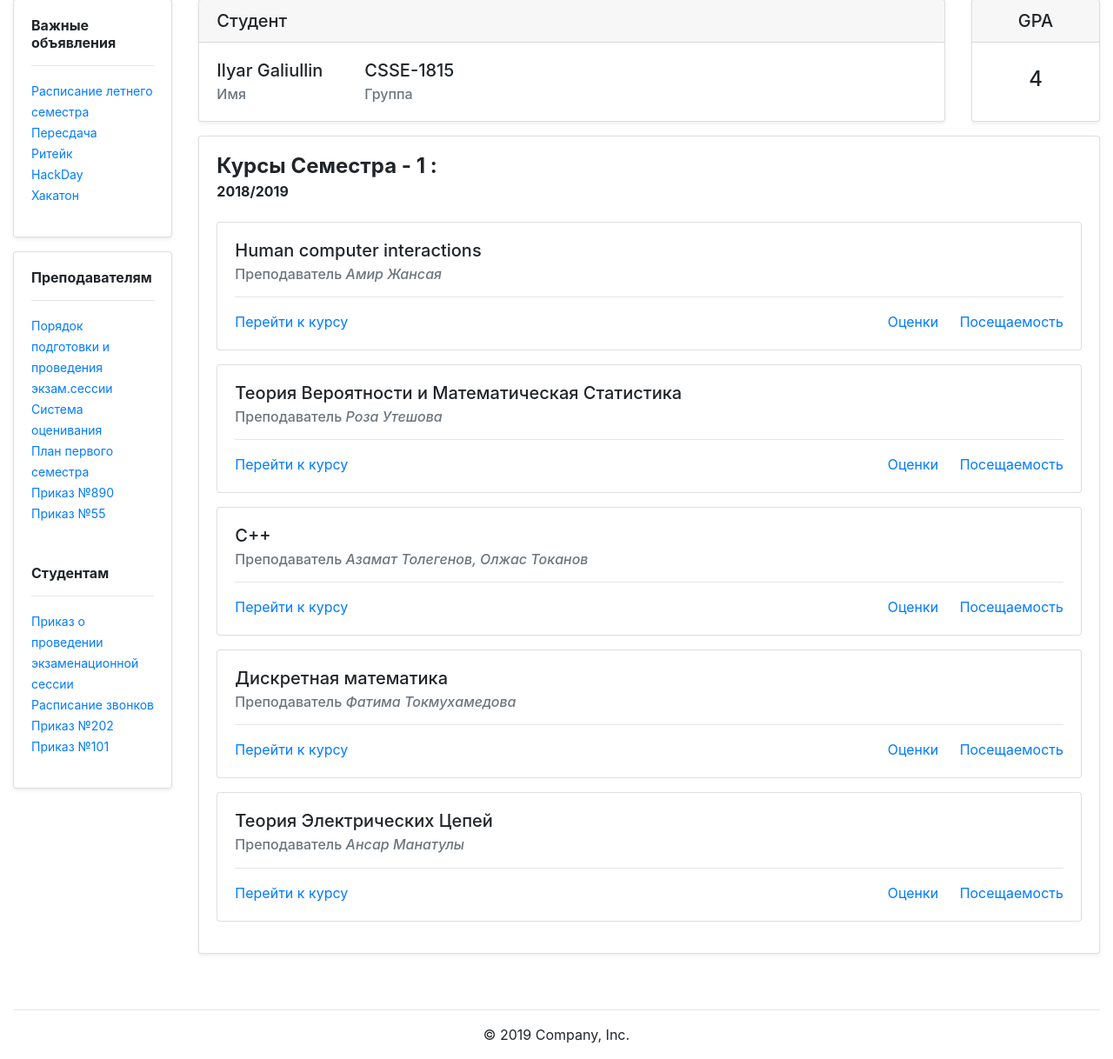
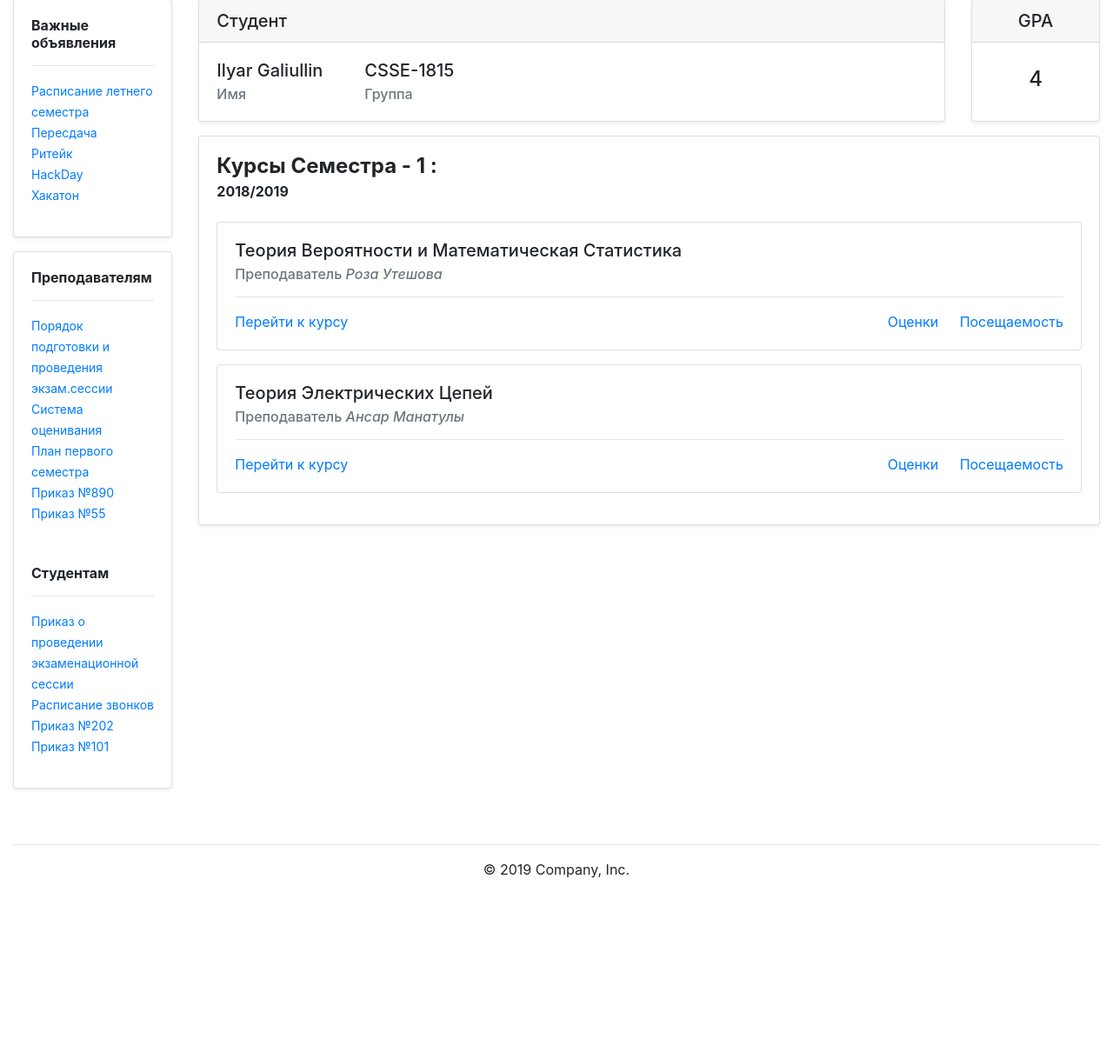
Before and after one commit to chuk-2/Project_DL, a Django app: page /courses/ in a window 1280 px wide. Shown: the part 82-1300 px from the top of the page at 87% size. After the commit the page ends 1092 px from the top, so only its background shows below. Run offline with Django 3.2, Linux system fonts and the light colour scheme; a user stored in the database is signed in; data comes from the database, SQL or seed files in the repository; both versions use the stored data as it was after the commit; some libraries are stand-ins or nearby versions.

Commit message:
SO CLOSE

```diff
--- a/DL_app/admin.py
+++ b/DL_app/admin.py
@@ -1,6 +1,6 @@
 from django.contrib import admin
 
-from .models import News, Course, TeacherCourses, SimpleUser, Group, GroupCourse
+from .models import News, Course,  SimpleUser, Group, GroupCourse, TeacherCourses
 
 
 # Register your models here.
--- a/DL_app/models.py
+++ b/DL_app/models.py
@@ -45,6 +45,36 @@ class TeacherCourses(models.Model):
     course_id = models.TextField()
 
 
+class Tasks(models.Model):
+    course_id = models.TextField()
+    task_name = models.TextField()
+    task_description = models.TextField()
+    task_files = models.FileField(upload_to='uploads/')
+    task_deadline = models.DateField()
+
+
+class UserTask(models.Model):
+    student_id = models.TextField()
+    task_id = models.TextField()
+    score = models.FloatField()
+    files = models.FileField()
+    time = models.DateField()
+
+
+class Schedule(models.Model):
+    schedule_id = models.TextField()
+    schedule_date = models.DateField()
+    course_id = models.TextField()
+    type = models.TextField()
+
+
+class UserSchedule(models.Model):
+    student_id = models.TextField()
+    schedule_id = models.TextField()
+    is_was = models.BooleanField()
+
+
+
 class News(models.Model):
     news_id = models.CharField(max_length=9999)
     news_author = models.TextField()
--- a/DL_app/templates/DL_app/courses.html
+++ b/DL_app/templates/DL_app/courses.html
@@ -77,9 +77,10 @@
         <div class="card-body">
             <h4 class="card-title font-weight-bold mb-md-3">Мои курсы :</h4>
 
+            {% for course in all_course %}
             <div class="card w-100 mb-md-3">
                 <div class="card-body">
-                    <h5 class="card-title">Теория Вероятности и Математическая Статистика</h5>
+                    <h5 class="card-title">{{course.course_name}}</h5>
                     <h6 class="card-subtitle text-muted">Весенний семестр 2019</h6>
                     <hr>
                     <div class="float-left mt-md-1">
@@ -91,62 +92,7 @@
                     </div>
                 </div>
             </div>
-            <div class="card w-100 mb-md-3">
-                <div class="card-body">
-                    <h5 class="card-title">Дискретная Математика</h5>
-                    <h6 class="card-subtitle text-muted">Весенний семестр 2019</h6>
-                    <hr>
-                    <div class="float-left">
-                        <a href="#" class="card-link">Перейти к курсу</a>
-                    </div>
-                    <div class="float-right">
-                        <button type="button" class="btn btn-sm rounded-0 btn-outline-primary" data-toggle="modal" data-target="#score" data-whatever="@mdo">Оценки</button>
-                        <button type="button" class="btn btn-sm rounded-0 btn-outline-primary" data-toggle="modal" data-target="#attendance" data-whatever="@mdo">Посещаемость</button>
-                    </div>
-                </div>
-            </div>
-            <div class="card w-100 mb-md-3">
-                <div class="card-body">
-                    <h5 class="card-title">C#</h5>
-                    <h6 class="card-subtitle text-muted">Осенний семестр 2018</h6>
-                    <hr>
-                    <div class="float-left">
-                        <a href="#" class="card-link">Перейти к курсу</a>
-                    </div>
-                    <div class="float-right">
-                        <button type="button" class="btn btn-sm rounded-0 btn-outline-primary" data-toggle="modal" data-target="#score" data-whatever="@mdo">Оценки</button>
-                        <button type="button" class="btn btn-sm rounded-0 btn-outline-primary" data-toggle="modal" data-target="#attendance" data-whatever="@mdo">Посещаемость</button>
-                    </div>
-                </div>
-            </div>
-            <div class="card w-100 mb-md-3">
-                <div class="card-body">
-                    <h5 class="card-title">Java</h5>
-                    <h6 class="card-subtitle text-muted">Осенний семестр 2018</h6>
-                    <hr>
-                    <div class="float-left">
-                        <a href="#" class="card-link">Перейти к курсу</a>
-                    </div>
-                    <div class="float-right">
-                        <button type="button" class="btn btn-sm rounded-0 btn-outline-primary" data-toggle="modal" data-target="#score" data-whatever="@mdo">Оценки</button>
-                        <button type="button" class="btn btn-sm rounded-0 btn-outline-primary" data-toggle="modal" data-target="#attendance" data-whatever="@mdo">Посещаемость</button>
-                    </div>
-                </div>
-            </div>
-            <div class="card w-100 mb-md-3">
-                <div class="card-body">
-                    <h5 class="card-title">Английский Язык</h5>
-                    <h6 class="card-subtitle text-muted">Осенний семестр 2018</h6>
-                    <hr>
-                    <div class="float-left">
-                        <a href="#" class="card-link">Перейти к курсу</a>
-                    </div>
-                    <div class="float-right">
-                        <button type="button" class="btn btn-sm rounded-0 btn-outline-primary" data-toggle="modal" data-target="#score" data-whatever="@mdo">Оценки</button>
-                        <button type="button" class="btn btn-sm rounded-0 btn-outline-primary" data-toggle="modal" data-target="#attendance" data-whatever="@mdo">Посещаемость</button>
-                    </div>
-                </div>
-            </div>
+            {% endfor %}
         </div>
     </div>
 
--- a/DL_app/views.py
+++ b/DL_app/views.py
@@ -15,15 +15,19 @@ def login(request):
 
 def courses(request):
     username = request.user.username
+    user_role = ''
     user_group = ''
+    user_id = ''
     group_id = ''
     i = 0
     query = 'SELECT * FROM DL_app_Course'
     for user in SimpleUser.objects.raw('SELECT * FROM DL_app_SimpleUser WHERE username=%s', [username]):
-        user_group = user.user_group
-    if user_group == "Student":
+        user_role = user.user_role
+    if user_role == "Student":
+        for user in SimpleUser.objects.raw('SELECT * FROM DL_app_SimpleUser WHERE username=%s', [username]):
+            user_group = user.user_group
         for group in Group.objects.raw('SELECT * FROM DL_app_Group WHERE group_name=%s', [user_group]):
-            group_id= group.group_id
+            group_id = group.group_id
         for groupcourse in GroupCourse.objects.raw('SELECT * FROM DL_app_GroupCourse WHERE group_id=%s', [group_id]):
             if i == 0:
                 query = query + ' WHERE'
@@ -31,9 +35,18 @@ def courses(request):
             else:
                 query = query + ' OR course_id=' + groupcourse.course_id
             i = i + 1
-    elif user_group == "Teacher":
-        print('None')
+    elif user_role == "Teacher":
+        for user in SimpleUser.objects.raw('SELECT * FROM DL_app_SimpleUser WHERE username=%s', [username]):
+            user_id = user.id
+        for groupcourse in TeacherCourses.objects.raw('SELECT * FROM DL_app_TeacherCourses WHERE teacher_id=%s', [user_id]):
+            if i == 0:
+                query = query + ' WHERE'
+                query = query + ' course_id=' + groupcourse.course_id
+            else:
+                query = query + ' OR course_id=' + groupcourse.course_id
+            i = i + 1
     all_course = Course.objects.raw(query)
+    print(query)
     #all_course = Course.objects.filter(course_id=1).order_by('-course_id')
     #if query:
     #    all_course = all_course.filter(pk=query)
--- a/Project_DL/settings.py
+++ b/Project_DL/settings.py
@@ -122,3 +122,5 @@ USE_TZ = True
 # https://docs.djangoproject.com/en/2.2/howto/static-files/
 
 STATIC_URL = '/static/'
+MEDIA_ROOT = BASE_DIR + r'/DL_app/media'
+MEDIA_URL = '/media/'
```
Also changed, not shown: DL_app/migrations/0012_delete_teachercourses.py (added), DL_app/migrations/0013_teachercourses.py (added), DL_app/migrations/0014_schedule_tasks_userschedule_usertask.py (added), db.sqlite3.
